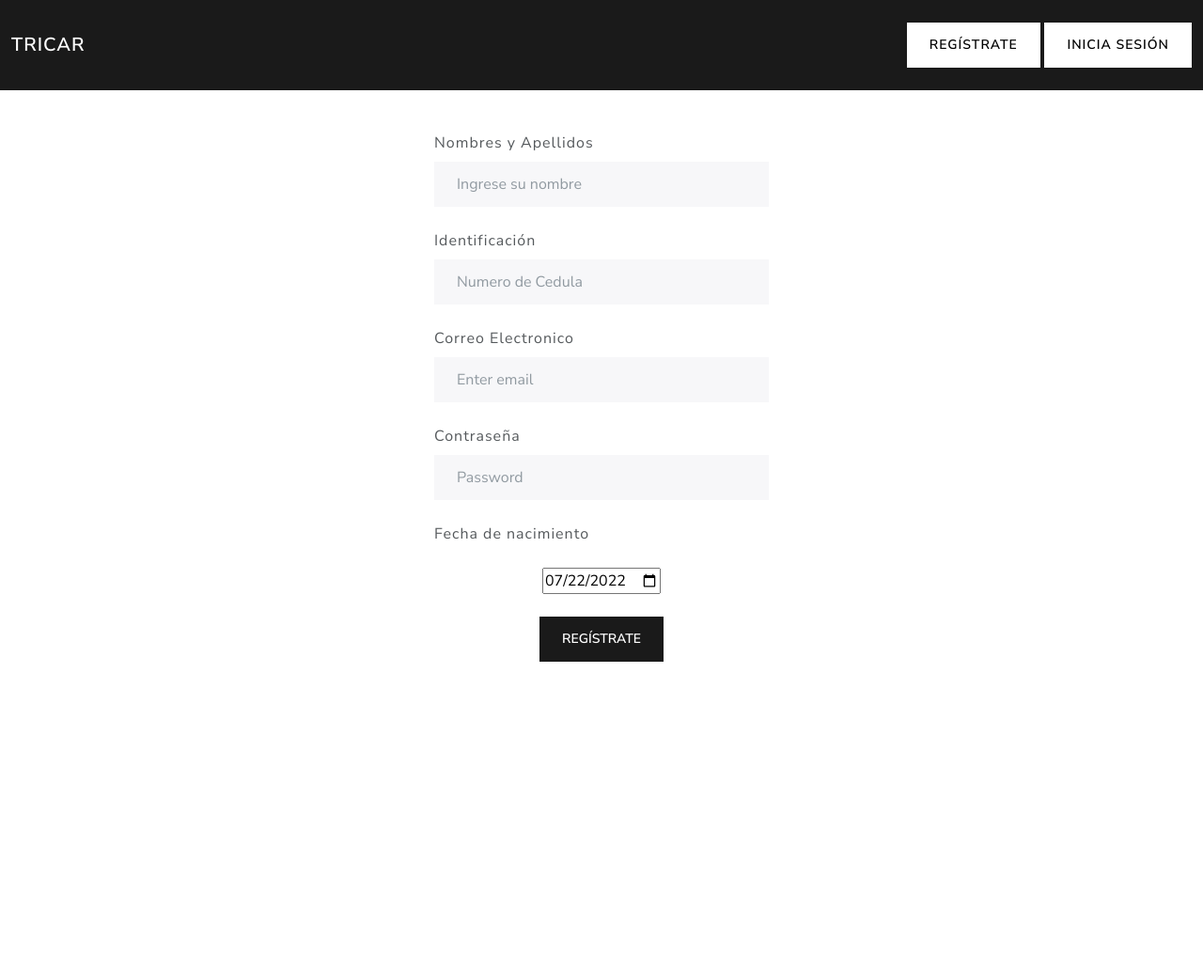
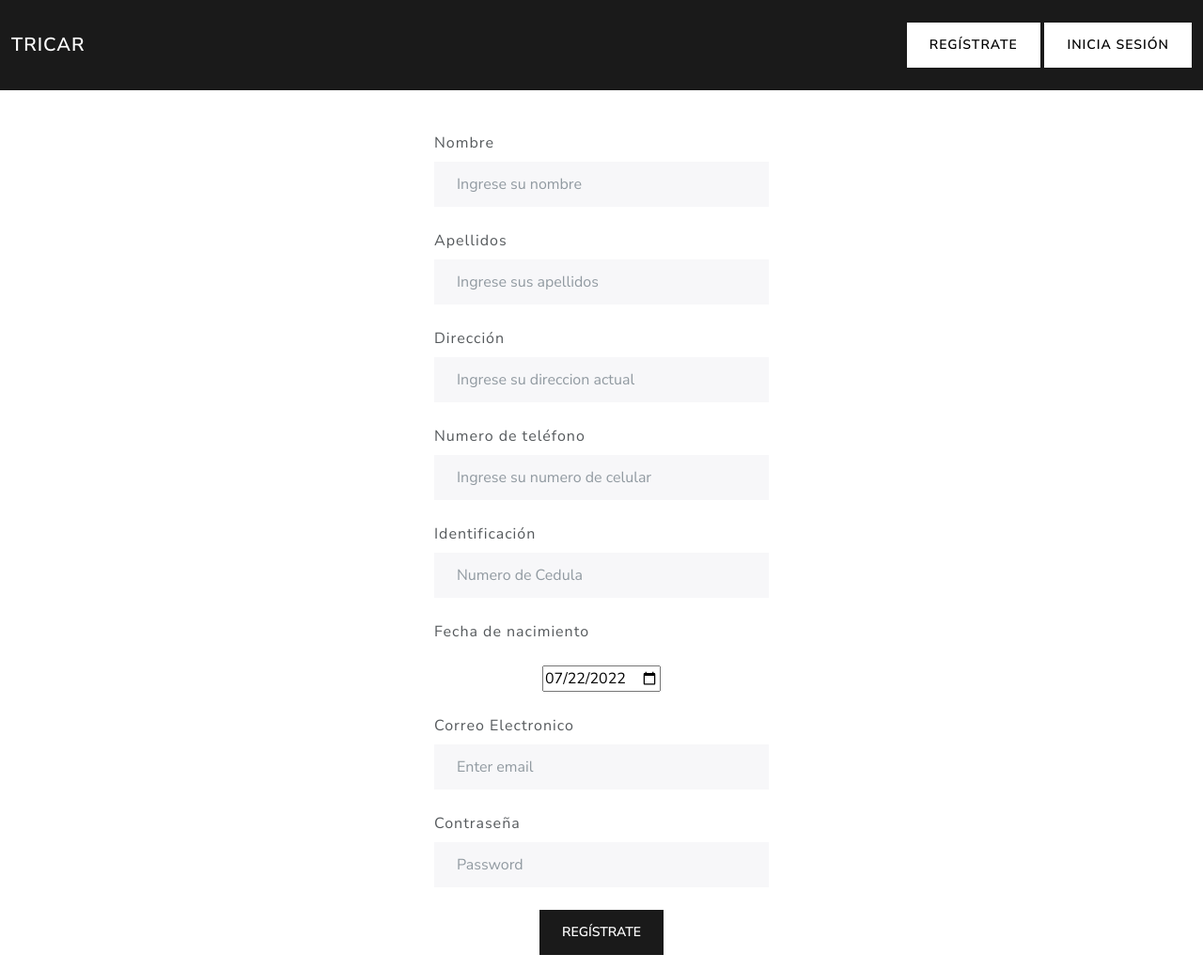
Before and after one commit to valdiviesod/TriCar, a web app: file views/register.html in a window 1280 px wide. Shown: the whole page at 94% size. Before the commit the page ends 704 px from the top, so only its background shows below. Run offline with its HTML, style and script files only (its server is not run), Linux system fonts and the light colour scheme.

Commit message:
register updated

```diff
--- a/views/register.html
+++ b/views/register.html
@@ -41,21 +41,26 @@
                 <form class="mt-3 mb-3">
                     <fieldset>
                         <div class="form-group">
-                            <label for="inputNames" class="form-label mt-4">Nombres y Apellidos</label>
+                            <label for="inputNames" class="form-label mt-4">Nombre</label>
                             <input type="text" class="form-control" name="names" id="inputNames" placeholder="Ingrese su nombre">
+                        </div>
+                        <div class="form-group">
+                            <label for="inputId" class="form-label mt-4">Apellidos</label>
+                            <input type="text" class="form-control" name="id" id="inputId" placeholder="Ingrese sus apellidos">
+                        </div>
+                        <div class="form-group">
+                            <label for="inputId" class="form-label mt-4">Dirección</label>
+                            <input type="text" class="form-control" name="id" id="inputId" placeholder="Ingrese su direccion actual">
+                        </div>
+                        <div class="form-group">
+                            <label for="inputId" class="form-label mt-4">Numero de teléfono</label>
+                            <input type="text" class="form-control" name="id" id="inputId" placeholder="Ingrese su numero de celular">
                         </div>
                         <div class="form-group">
                             <label for="inputId" class="form-label mt-4">Identificación</label>
                             <input type="text" class="form-control" name="id" id="inputId" placeholder="Numero de Cedula">
                         </div>
-                        <div class="form-group">
-                            <label for="exampleInputEmail1" class="form-label mt-4">Correo Electronico</label>
-                            <input type="email" class="form-control" id="inputEmail" aria-describedby="emailHelp" placeholder="Enter email">
-                        </div>
-                        <div class="form-group">
-                            <label for="exampleInputPassword1" class="form-label mt-4">Contraseña</label>
-                            <input type="password" class="form-control" id="inputPasswd" placeholder="Password">
-                        </div>
+
                         <br>
                         <div><label for="start">Fecha de nacimiento</label>
                             <br>
@@ -66,6 +71,15 @@
                                    value="2022-07-22"
                                    min="1950-01-01" max="2022-12-31">
                             </div>
+
+                        <div class="form-group">
+                            <label for="exampleInputEmail1" class="form-label mt-4">Correo Electronico</label>
+                            <input type="email" class="form-control" id="inputEmail" aria-describedby="emailHelp" placeholder="Enter email">
+                        </div>
+                        <div class="form-group">
+                            <label for="exampleInputPassword1" class="form-label mt-4">Contraseña</label>
+                            <input type="password" class="form-control" id="inputPasswd" placeholder="Password">
+                        </div>
 
 
                         <br>
```
